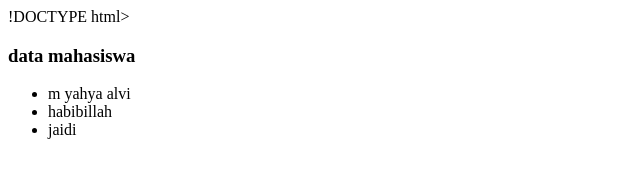
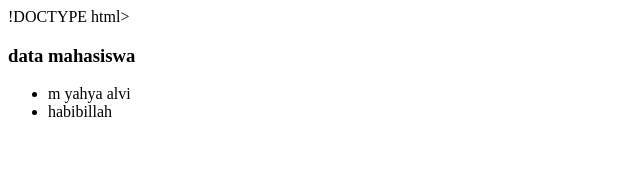
Before and after one commit to Yahyaalvie/latihan1-alterra, a plain HTML site: page latihan1alterra.html in a window 1280 px wide. Shown: the full height of the page, 0-640 px from the left. Drawn offline with Linux system fonts and the light colour scheme.

Commit message:
Update latihan1alterra.html

```diff
--- a/latihan1alterra.html
+++ b/latihan1alterra.html
@@ -11,6 +11,5 @@
     <ul>
         <li>m yahya alvi</li>
         <li>habibillah</li>
-        <li>jaidi</li>
     </ul>
 </body>
```
